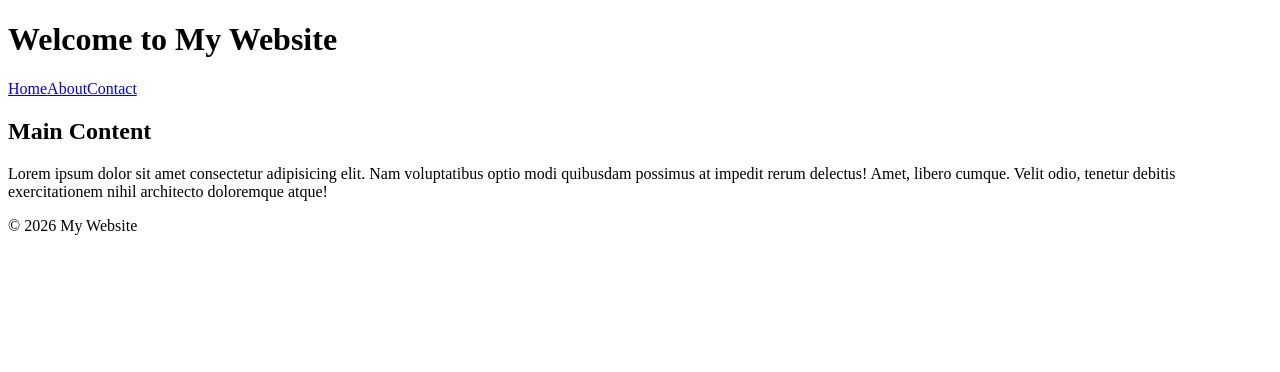
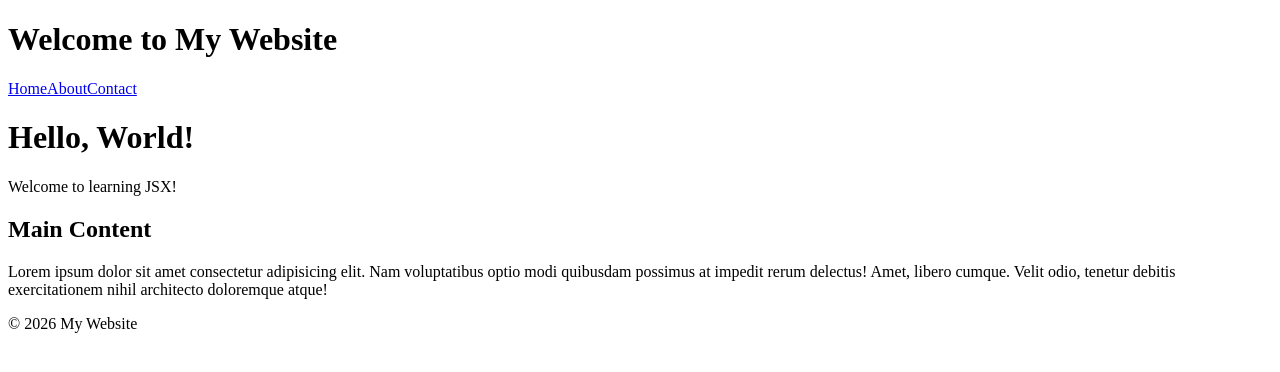
Before and after one commit to Muhammad-Zohaib-42/react-monster-master-class, a React (Vite) app in the folder intro/: page / in a window 1280 px wide. Shown: the top 372 px of the page. Built offline with nearby package versions, Linux system fonts and the light colour scheme.

Commit message:
challenge 3 completed create a welcome message component and show on screen

```diff
--- a/intro/src/components/Footer.jsx
+++ b/intro/src/components/Footer.jsx
@@ -1,12 +1,11 @@
-import React from "react";
-import { jsx as _jsx } from "react/jsx-runtime";
+import React from 'react'
 
 const Footer = () => {
-  return _jsx("footer", {
-    children: _jsx("p", {
-      children: "\xA9 2026 My Website",
-    }),
-  });
-};
+  return (
+    <footer>
+        <p>&copy; 2026 My Website</p>
+    </footer>
+  )
+}
 
-export default Footer;
+export default Footer
--- a/intro/src/components/MainContent.jsx
+++ b/intro/src/components/MainContent.jsx
@@ -1,8 +1,10 @@
 import React from 'react'
+import WelcomeMessage from './WelcomeMessage'
 
 const MainContent = () => {
   return (
     <main>
+        <WelcomeMessage />
         <h2>Main Content</h2>
         <p>Lorem ipsum dolor sit amet consectetur adipisicing elit. Nam voluptatibus optio modi quibusdam possimus at impedit rerum delectus! Amet, libero cumque. Velit odio, tenetur debitis exercitationem nihil architecto doloremque atque!</p>
     </main>
--- /dev/null
+++ b/intro/src/components/WelcomeMessage.jsx
@@ -0,0 +1,12 @@
+import React from 'react'
+
+const WelcomeMessage = () => {
+  return (
+    <div>
+        <h1>Hello, World!</h1>
+        <p>Welcome to learning JSX!</p>
+    </div>
+  )
+}
+
+export default WelcomeMessage
```
